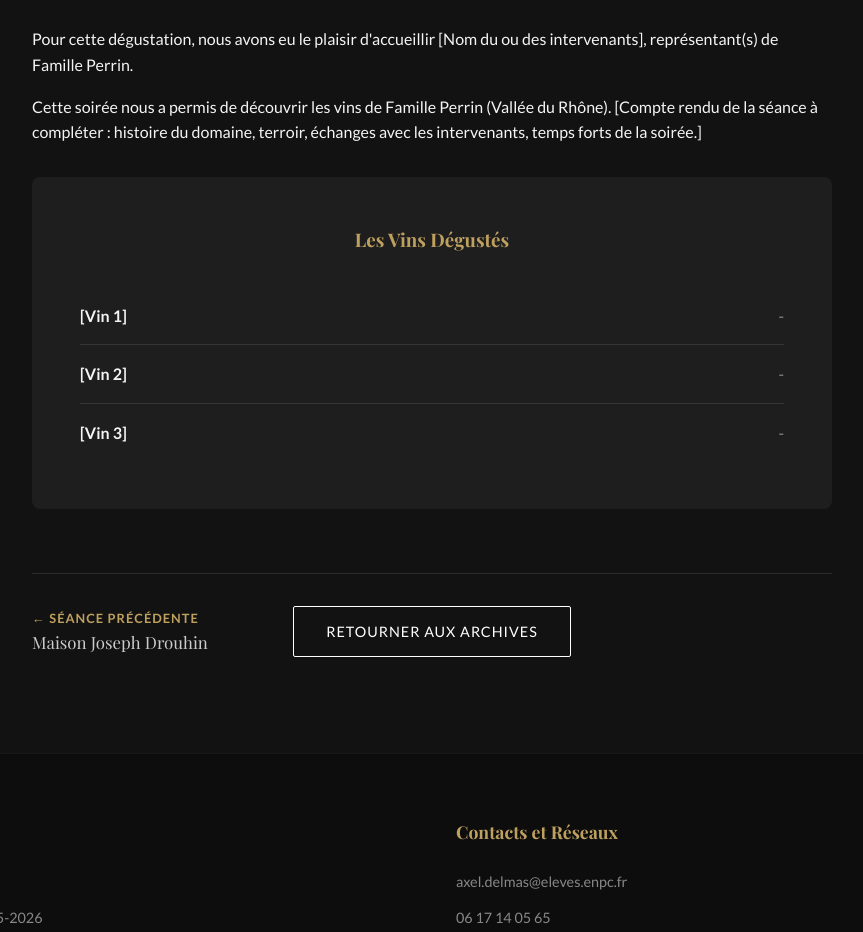
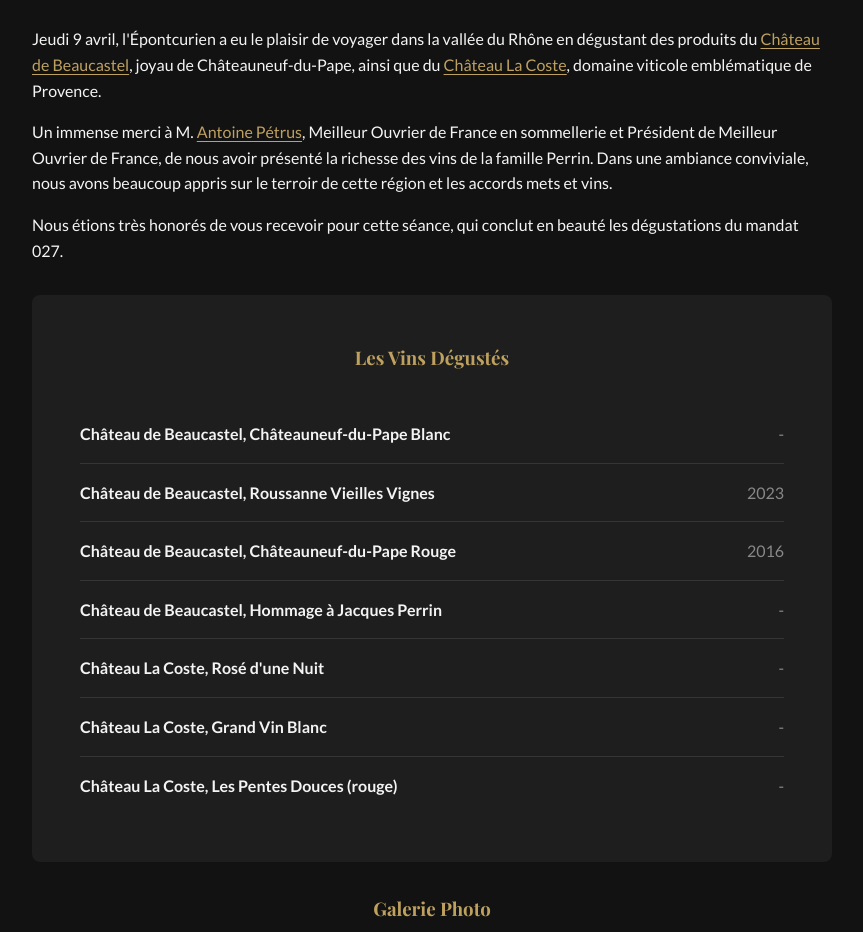
Before and after one commit to axel-delmas/Oeno-Axel, a plain HTML site: page seances/perrin.html in a window 1280 px wide. Shown: the part 620-1552 px from the top of the page, without its empty margins (208-1071 px from the left). Drawn offline with nearby package versions, Linux system fonts and the light colour scheme; a web font is replaced by a local one.

Commit message:
Séance Perrin : liste des vins

```diff
--- a/seances/perrin.html
+++ b/seances/perrin.html
@@ -9,7 +9,7 @@
     <link rel="stylesheet" href="../styles.css">
     <style>
         .tasting-header {
-            background-image: linear-gradient(rgba(0,0,0,0.5), rgba(0,0,0,0.5));
+            background-image: linear-gradient(rgba(0,0,0,0.5), rgba(0,0,0,0.5)), url('../photos/perrin1.jpg');
             background-size: cover;
             background-position: center;
             height: 60vh;
@@ -59,26 +59,55 @@
         <div class="container tasting-intro">
             <p class="start-quote">Famille Perrin</p>
 
-            <!-- TODO : texte placeholder à remplacer -->
-            <p>Pour cette dégustation, nous avons eu le plaisir d'accueillir [Nom du ou des intervenants], représentant(s) de Famille Perrin.</p>
-            <p>Cette soirée nous a permis de découvrir les vins de Famille Perrin (Vallée du Rhône). [Compte rendu de la séance à compléter : histoire du domaine, terroir, échanges avec les intervenants, temps forts de la soirée.]</p>
+            <p>Jeudi 9 avril, l'Épontcurien a eu le plaisir de voyager dans la vallée du Rhône en dégustant des produits du <a href="https://www.linkedin.com/company/ch%C3%A2teau-de-beaucastel/" target="_blank" rel="noopener">Château de Beaucastel</a>, joyau de Châteauneuf-du-Pape, ainsi que du <a href="https://www.linkedin.com/company/chateau-la-coste/" target="_blank" rel="noopener">Château La Coste</a>, domaine viticole emblématique de Provence.</p>
+            <p>Un immense merci à M. <a href="https://www.linkedin.com/in/antoine-petrus-952a7b44/" target="_blank" rel="noopener">Antoine Pétrus</a>, Meilleur Ouvrier de France en sommellerie et Président de Meilleur Ouvrier de France, de nous avoir présenté la richesse des vins de la famille Perrin. Dans une ambiance conviviale, nous avons beaucoup appris sur le terroir de cette région et les accords mets et vins.</p>
+            <p>Nous étions très honorés de vous recevoir pour cette séance, qui conclut en beauté les dégustations du mandat 027.</p>
 
             <div class="wines-list">
                 <h3>Les Vins Dégustés</h3>
-                <!-- TODO : compléter la liste des vins -->
                 <div class="wine-item">
-                    <span class="wine-name">[Vin 1]</span>
+                    <span class="wine-name">Château de Beaucastel, Châteauneuf-du-Pape Blanc</span>
                     <span class="wine-vintage">-</span>
                 </div>
                 <div class="wine-item">
-                    <span class="wine-name">[Vin 2]</span>
+                    <span class="wine-name">Château de Beaucastel, Roussanne Vieilles Vignes</span>
+                    <span class="wine-vintage">2023</span>
+                </div>
+                <div class="wine-item">
+                    <span class="wine-name">Château de Beaucastel, Châteauneuf-du-Pape Rouge</span>
+                    <span class="wine-vintage">2016</span>
+                </div>
+                <div class="wine-item">
+                    <span class="wine-name">Château de Beaucastel, Hommage à Jacques Perrin</span>
                     <span class="wine-vintage">-</span>
                 </div>
                 <div class="wine-item">
-                    <span class="wine-name">[Vin 3]</span>
+                    <span class="wine-name">Château La Coste, Rosé d'une Nuit</span>
+                    <span class="wine-vintage">-</span>
+                </div>
+                <div class="wine-item">
+                    <span class="wine-name">Château La Coste, Grand Vin Blanc</span>
+                    <span class="wine-vintage">-</span>
+                </div>
+                <div class="wine-item">
+                    <span class="wine-name">Château La Coste, Les Pentes Douces (rouge)</span>
                     <span class="wine-vintage">-</span>
                 </div>
             </div>
+
+            <section class="tasting-gallery">
+                <div class="container">
+                    <h3 style="text-align: center; margin-bottom: 2rem; color: var(--secondary-color);">Galerie Photo</h3>
+                    <div class="gallery-grid">
+                        <div class="gallery-item">
+                            <img src="../photos/perrin1.jpg" alt="Photo de la dégustation - Famille Perrin" loading="lazy">
+                        </div>
+                        <div class="gallery-item">
+                            <img src="../photos/perrin2.jpeg" alt="Photo de la dégustation - Famille Perrin" loading="lazy">
+                        </div>
+                    </div>
+                </div>
+            </section>
 
             <nav class="tasting-pager" aria-label="Autres séances">
                 <a href="drouhin.html" class="pager-prev"><span class="pager-label">← Séance précédente</span><span class="pager-name">Maison Joseph Drouhin</span></a>
--- a/styles.css
+++ b/styles.css
@@ -971,3 +971,13 @@ a.pager-next:hover .pager-name {
     font-size: 3.5rem;
     letter-spacing: 2px;
 }
+
+.tasting-intro p a {
+    color: var(--secondary-color);
+    text-decoration: underline;
+    text-underline-offset: 3px;
+}
+
+.tasting-intro p a:hover {
+    color: white;
+}
```
Also changed, not shown: seances/chablisienne.html (+1 -1 lines), seances/drouhin.html (+2 -2 lines), seances/lafite.html (+2 -2 lines), photos/perrin1.jpg (added), photos/perrin2.jpeg (added).
